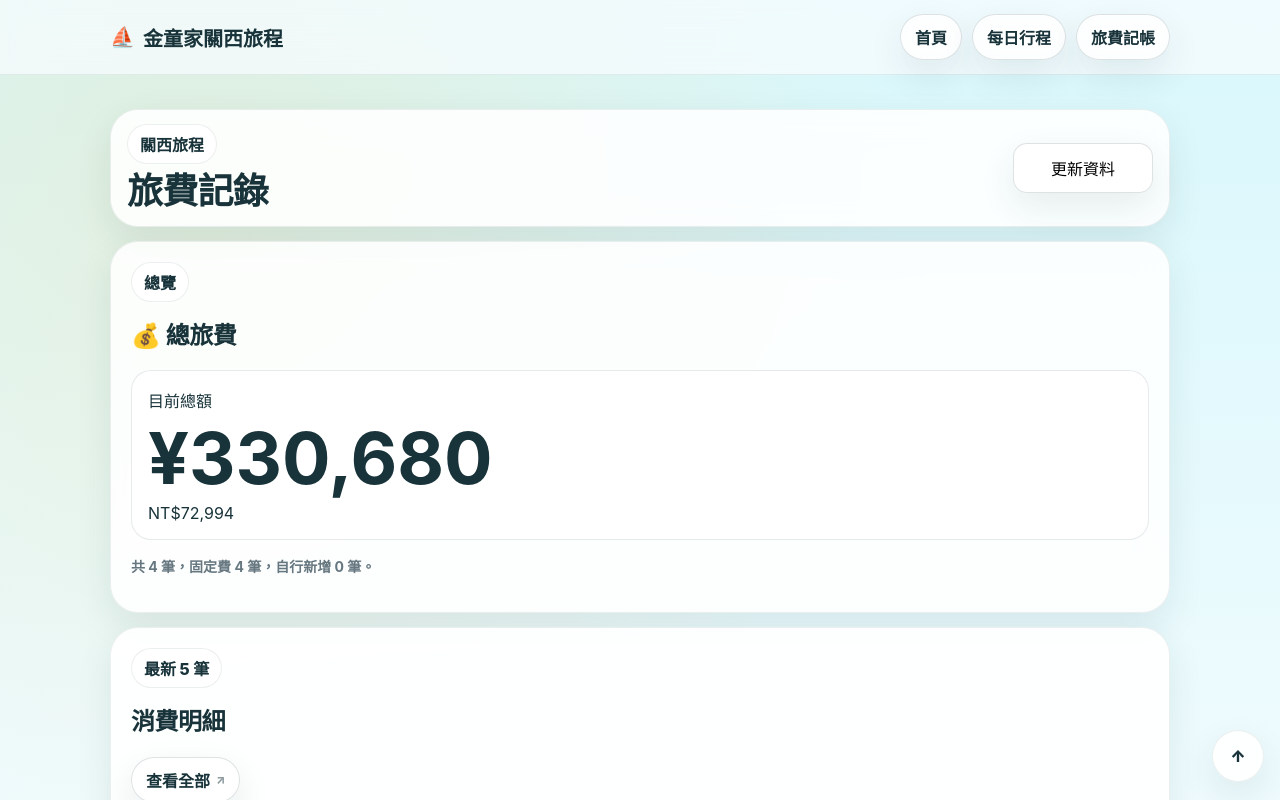
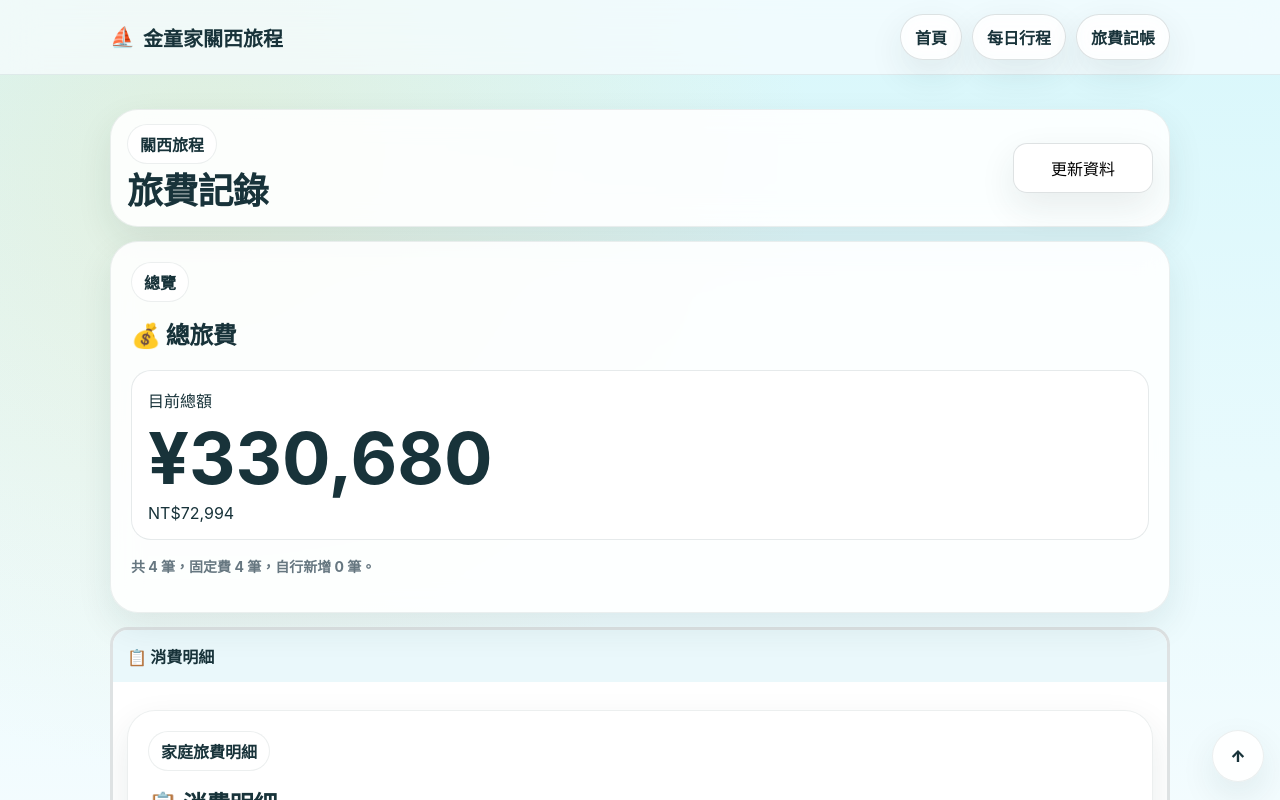
Before and after one commit to sacha693/my-storyjs-app, a React (Vite) app: page /my-storyjs-app/expense in a window 1280 px wide. Shown: the top 800 px of the page. Built offline with nearby package versions, Linux system fonts and the light colour scheme; no server answers; the database is empty.

Commit message:
Remove recent expenses section

```diff
--- a/src/pages/ExpensePage.tsx
+++ b/src/pages/ExpensePage.tsx
@@ -2,7 +2,6 @@ import { useEffect, useState } from 'react'
 import { ExpenseCharts } from '../components/ExpenseCharts'
 import { ExpenseExport } from '../components/ExpenseExport'
 import { ExpenseForm } from '../components/ExpenseForm'
-import { RecentExpenseList } from '../components/RecentExpenseList'
 import { ExpenseBreakdownStats, ExpenseTotalStats } from '../components/ExpenseStats'
 import { ExpenseTable } from '../components/ExpenseTable'
 import { ExpenseSummary } from '../components/ExpenseSummary'
@@ -73,8 +72,6 @@ function ExpenseContent() {
         <ExpenseTotalStats />
       </div>
 
-      <RecentExpenseList />
-
       <details id="expense-details" className="accordion" open>
         <summary>📋 消費明細</summary>
         <div className="accordionBody">
```
